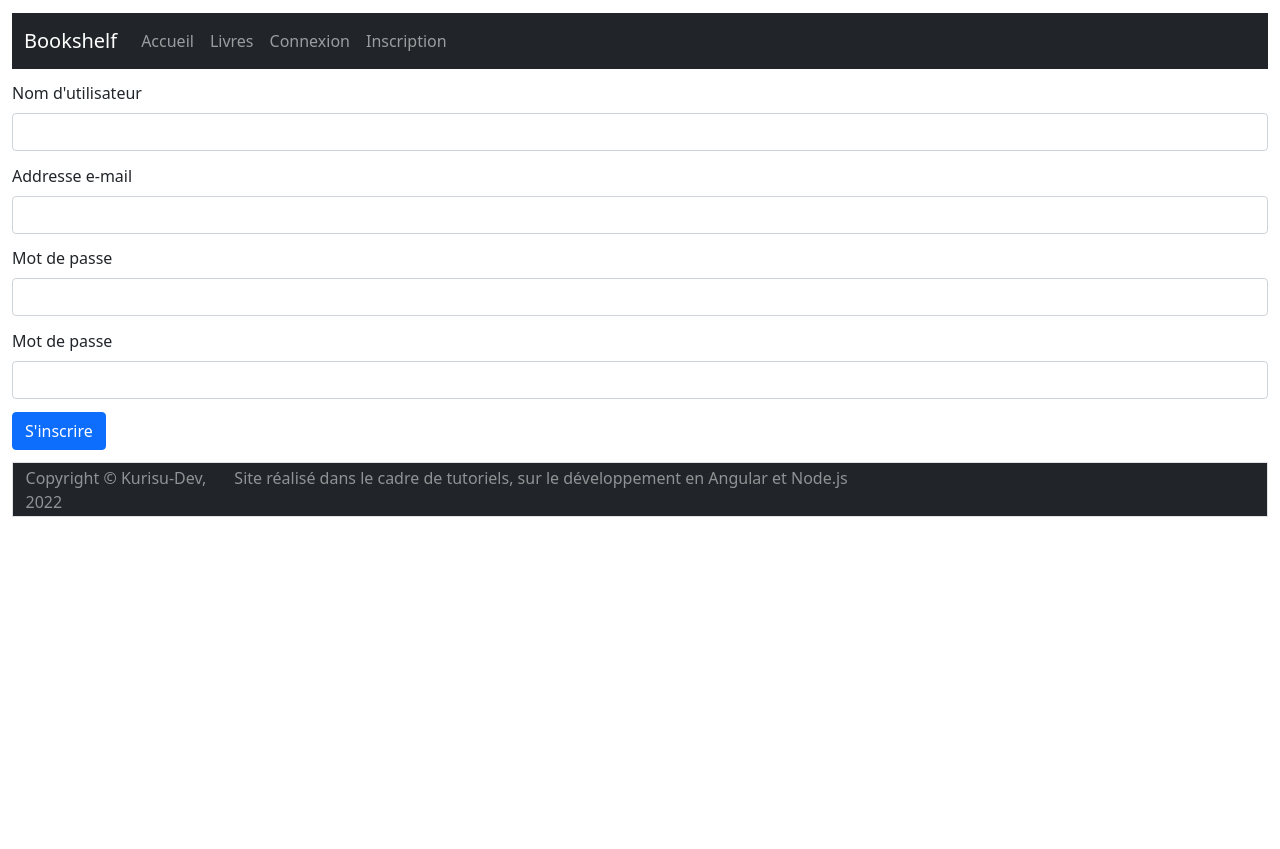
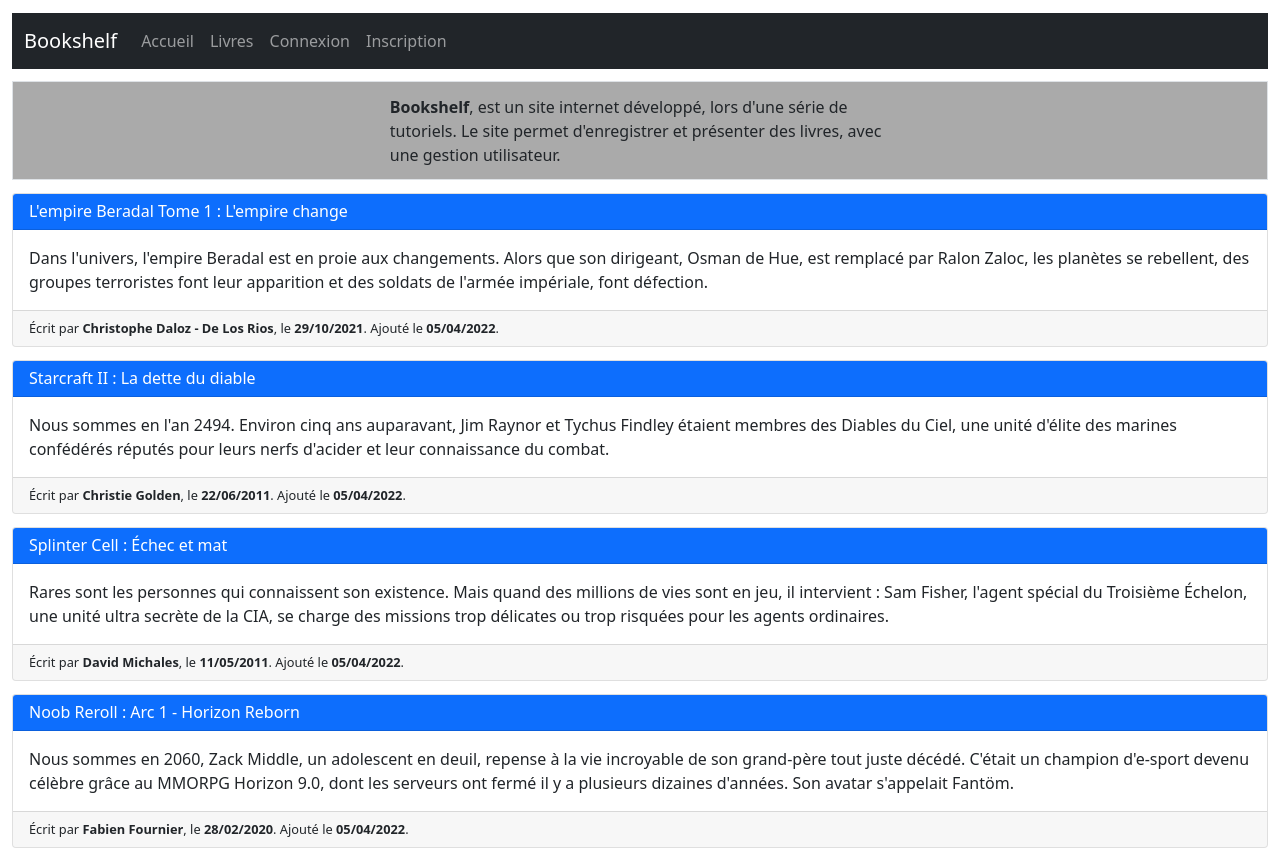
Before and after one commit to christophedlr-tutos/angular-bookshelf, an Angular app: page / in a window 1280 px wide. Shown: the top 849 px of the page. Before the commit the page ends 800 px from the top, so only its background shows below. Built offline with nearby package versions, Linux system fonts and the light colour scheme.

Commit message:
Chapter 5 - Module declaration
Signed-off-by: Christophe DALOZ - DE LOS RIOS <christophedlr@gmail.com>

```diff
--- a/src/app/app.component.html
+++ b/src/app/app.component.html
@@ -1 +1 @@
-<app-user-register></app-user-register>
+<router-outlet></router-outlet>
--- a/src/app/app.module.ts
+++ b/src/app/app.module.ts
@@ -7,6 +7,7 @@ import { IndexComponent } from './index/index.component';
 import { HelpComponent } from './help/help.component';
 import { UserLoginComponent } from './user-login/user-login.component';
 import { UserRegisterComponent } from './user-register/user-register.component';
+import {AppRoutingModule} from "./app-routing-module";
 
 @NgModule({
   declarations: [
@@ -18,7 +19,8 @@ import { UserRegisterComponent } from './user-register/user-register.component';
   ],
   imports: [
     BrowserModule,
-    ReactiveFormsModule
+    ReactiveFormsModule,
+    AppRoutingModule
   ],
   providers: [],
   bootstrap: [AppComponent]
```
